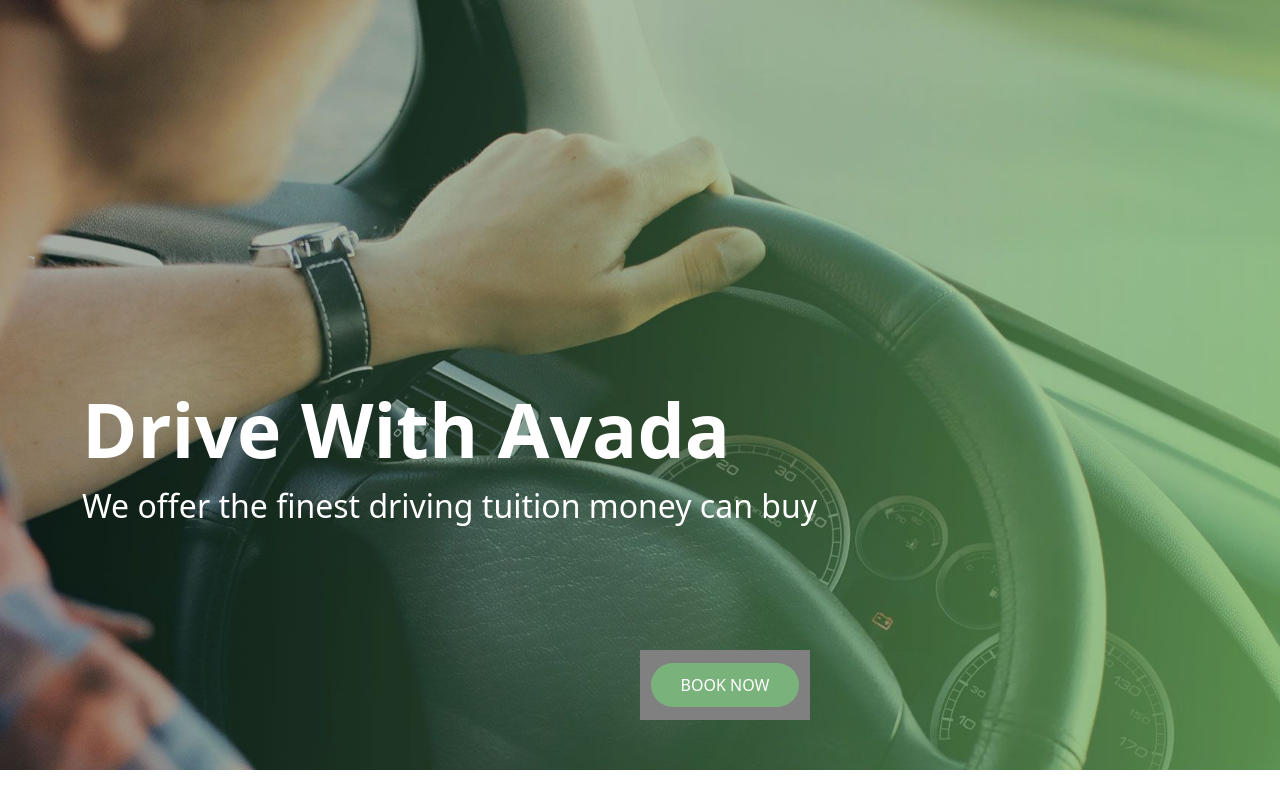
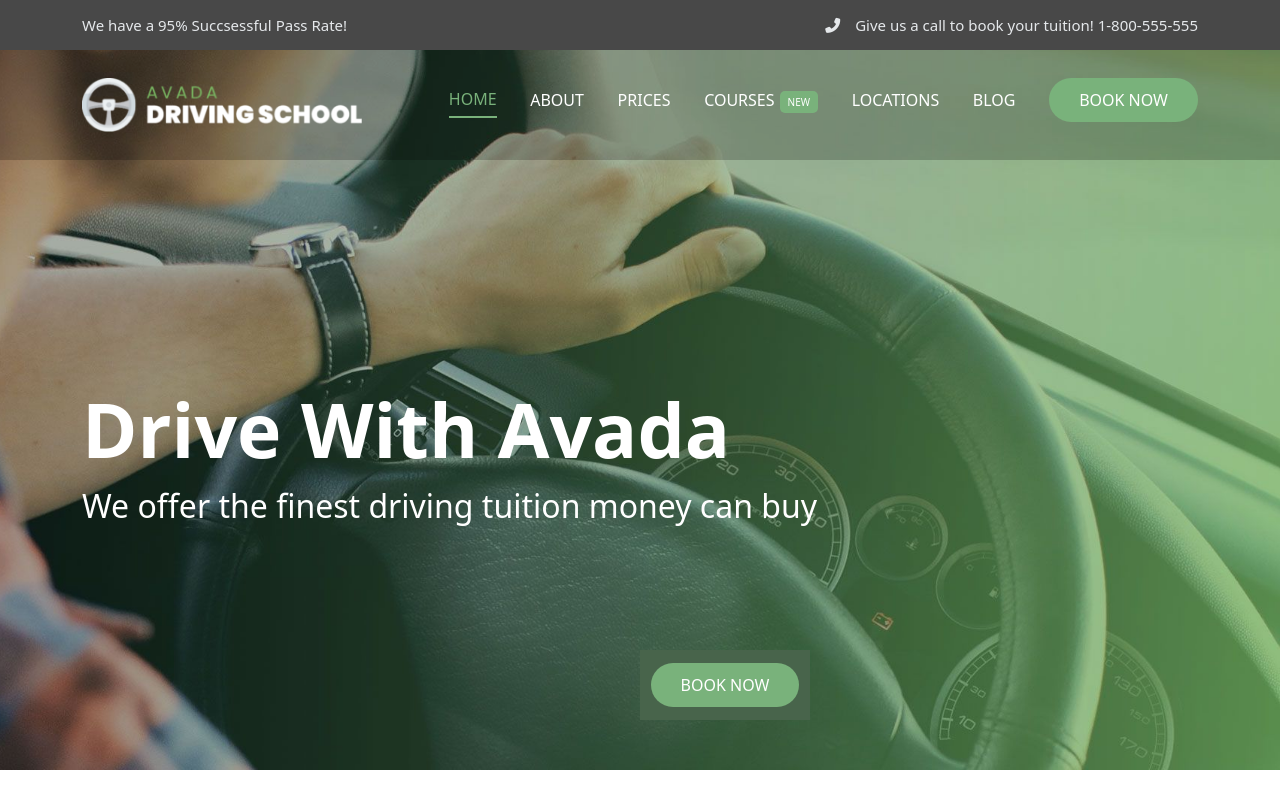
Before and after one commit to Oltion-Koceku/proj-html-vuejs, a Vue app: page / in a window 1280 px wide. In both pictures the pointer is over the element "BOOK NOW". Built offline with nearby package versions, Linux system fonts and the light colour scheme.

Commit message:
[fix]hero

```diff
--- a/src/components/Header.vue
+++ b/src/components/Header.vue
@@ -57,6 +57,7 @@
   height: 160px;
   position: fixed;
   width: 100%;
+  z-index: 999;
   .top-header{
     background-color: $tundora;
     font-size: 15px;
--- a/src/components/jumbo.vue
+++ b/src/components/jumbo.vue
@@ -32,6 +32,7 @@
 
 
 <style lang="scss" scoped>
+@use '../assets/scss/partials/_variables.scss' as *;
   #jumbo{
     padding-top: 160px;
     height: 770px;
@@ -56,7 +57,7 @@
       width: 170px;
       height: 70px;
       &:hover{
-        background-color: gray;
+        background-color: $axolotl;
       }
     }
   }
```
